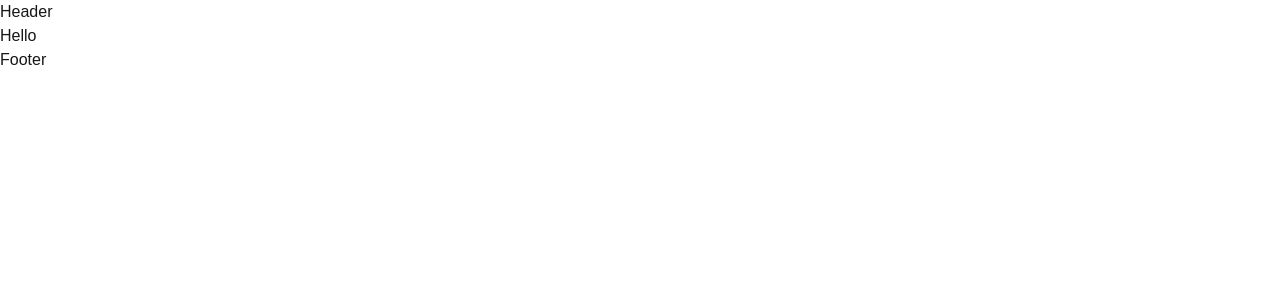
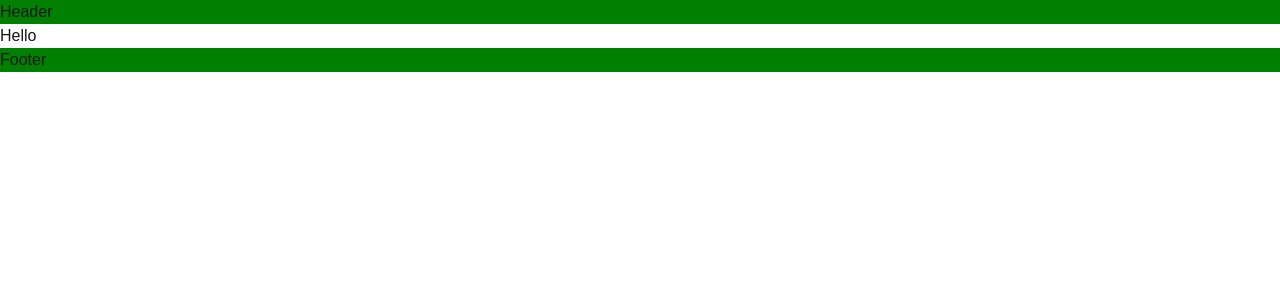
Before and after one commit to cleyton21/NextJs, a Next.js app: page / in a window 1280 px wide. Shown: the top 300 px of the page. Built offline with nearby package versions, Linux system fonts and the light colour scheme.

Commit message:
Layouts aninhados

```diff
--- a/src/app/layout.tsx
+++ b/src/app/layout.tsx
@@ -26,11 +26,11 @@ export default function RootLayout({
     <html lang="en">
       <body
         className={`${geistSans.variable} ${geistMono.variable} antialiased`}>
-          <header>
+          <header style={{ backgroundColor: "green" }}>
             <h1>Header</h1>
           </header>
         {children}
-        <footer>
+        <footer style={{ backgroundColor: "green" }}>
           <h1>Footer</h1>
         </footer>
       </body>
```
Also changed, not shown: src/app/products/layout.tsx (added, +8 -0 lines).
